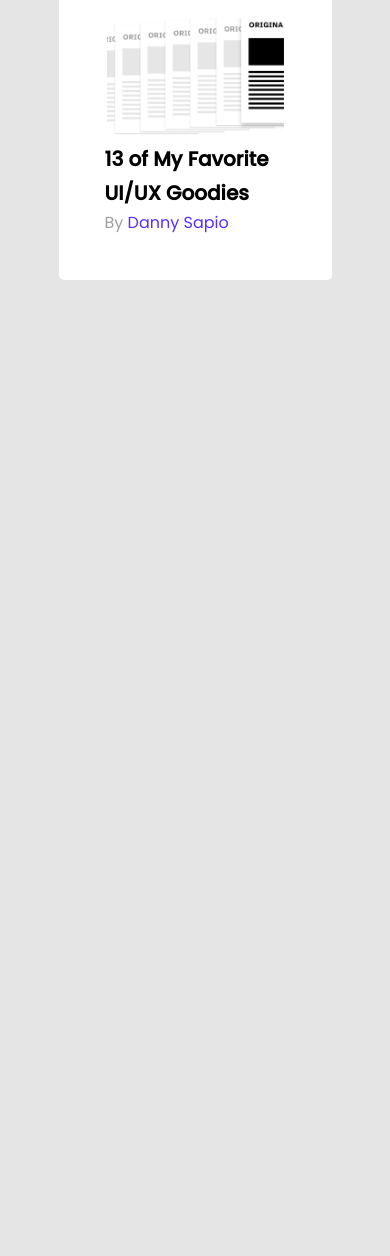
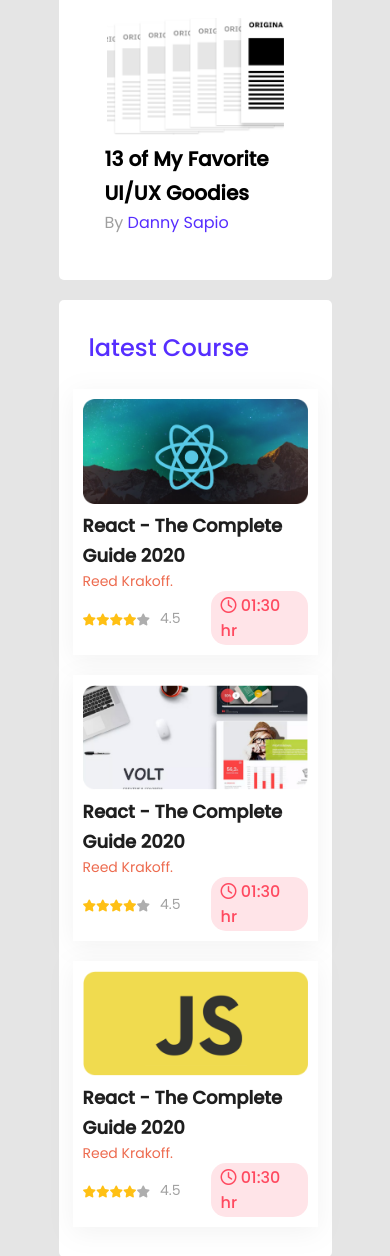
Before and after one commit to freelancerjoy/Leader-bord, a plain HTML site: page index.html in a window 390 px wide. Shown: the part 1819-3075 px from the top of the page. Before the commit the page ends 2119 px from the top, so only its background shows below. Drawn offline with Linux system fonts and the light colour scheme.

Commit message:
all resposive for mobile view

```diff
--- a/css/style.css
+++ b/css/style.css
@@ -236,4 +236,9 @@ main {
         flex-direction: column;
         margin-bottom: 15px;
     }
+    .al-latest-course {
+        grid-template-columns: repeat(1, 1fr);
+        justify-content: center;
+        grid-row-gap: 20px;
+    }
  }
--- a/index.html
+++ b/index.html
@@ -109,7 +109,7 @@
         </section>
 
         <!-- Start Feature Section  -->
-        <section class="top-player-container  hide">
+        <section class="top-player-container">
             <div class="letest-curse-section ">
                 <h3 class="course-tittle">latest Course</h3>
                 <div class="al-latest-course">
```
